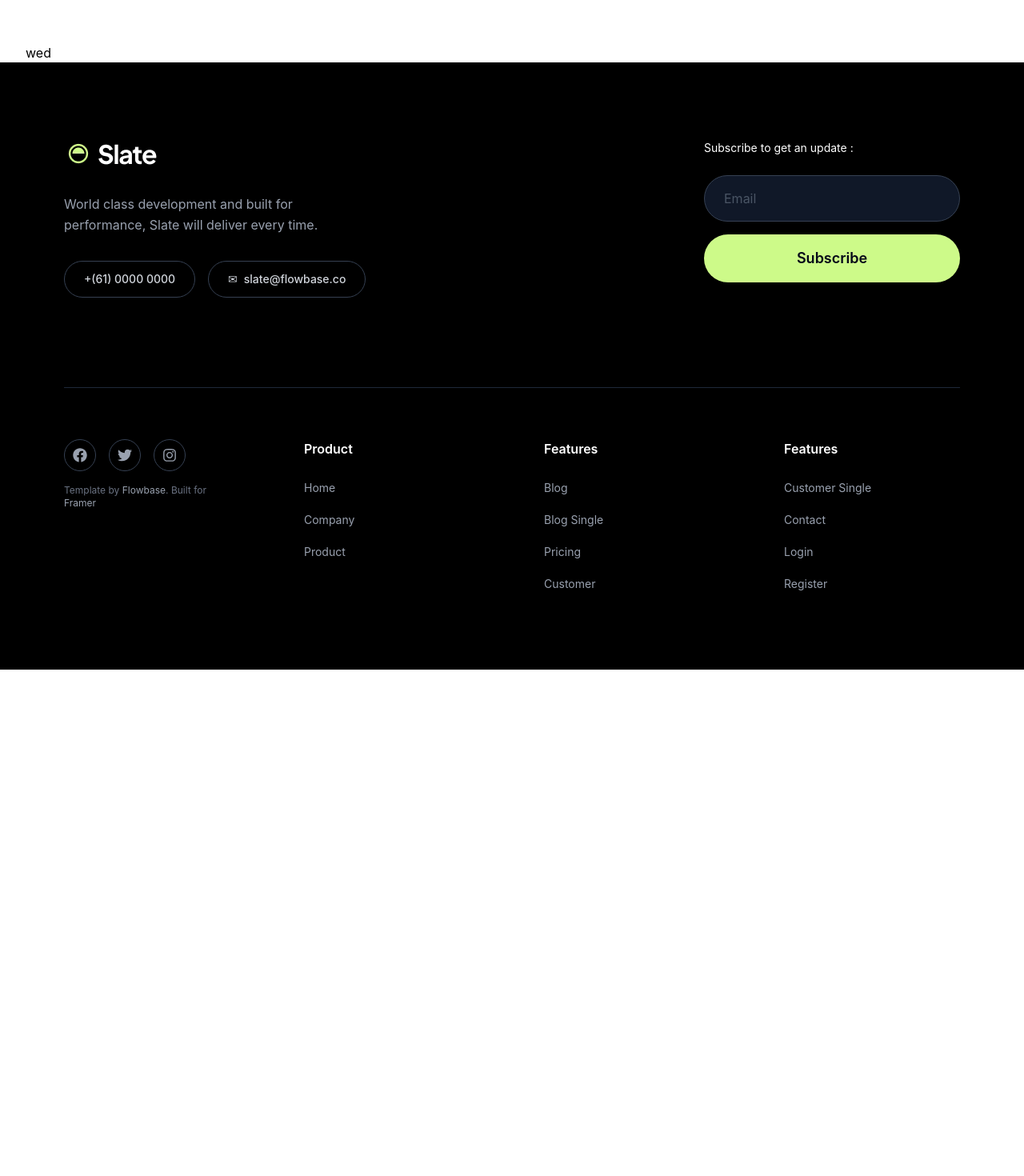
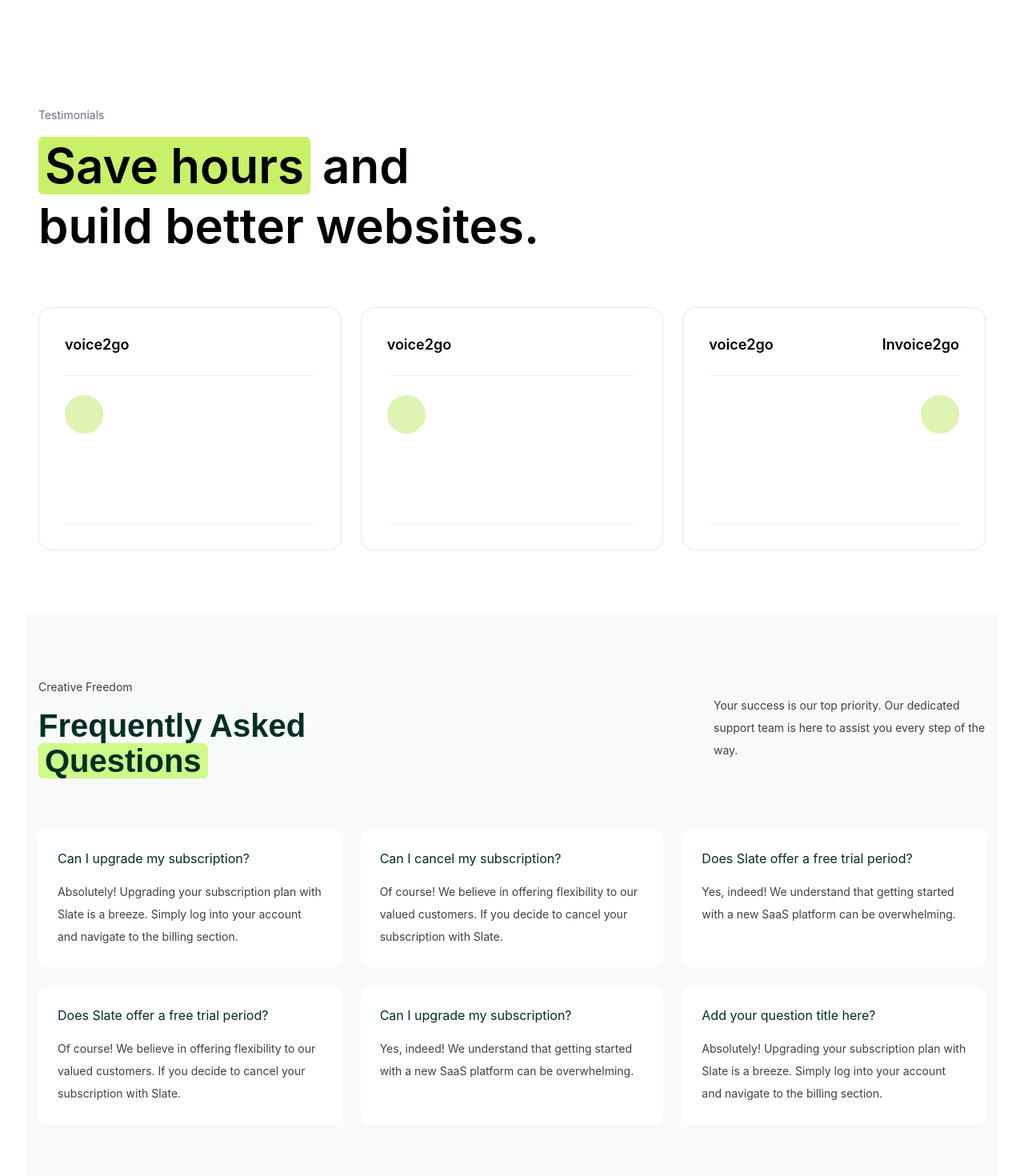
Before and after one commit to afsarRiyad/Group-Project, a React (Vite) app: page / in a window 1280 px wide. Shown: the part 3520-4990 px from the top of the page at 80% size. Before the commit the page ends 4357 px from the top, so only its background shows below. Built offline with nearby package versions, Linux system fonts and the light colour scheme; a web font is replaced by a local one.

Commit message:
all section done

```diff
--- /dev/null
+++ b/src/components/Home/Frequently.jsx
@@ -0,0 +1,93 @@
+import React from 'react'
+import Container from '../layouts/Container'
+
+const Frequently = () => {
+  return (
+    <>
+    <Container>
+        <div className="py-20 bg-[#F8FAF9] mb-30">
+            <div className="max-w-[1320px] mx-auto px-4">
+                <div className="flex flex-col lg:flex-row justify-between items-start lg:items-center mb-16 gap-8">
+                <div>
+                    <p className="font-inter text-[14px] text-[#3C4049] mb-4">
+                    Creative Freedom
+                    </p>
+
+                    <h2 className="font-archivo text-[40px] leading-[110%] text-[#002E25] font-semibold">
+                    Frequently Asked
+                    <br />
+                    <span className="bg-[#CDFA89] px-2 rounded-md">
+                        Questions
+                    </span>
+                    </h2>
+                </div>
+                <p className="font-inter text-[14px] text-[#3C4049] max-w-[340px] leading-7">
+                Your success is our top priority. Our dedicated support team is here
+                to assist you every step of the way.
+                </p>
+                </div>
+                <div className="grid grid-cols-1 md:grid-cols-2 lg:grid-cols-3 gap-6">
+                <div className="bg-white rounded-xl p-6">
+                    <h3 className="font-inter text-[16px] text-[#002E25] mb-4">
+                    Can I upgrade my subscription?
+                    </h3>
+                    <p className="font-inter text-[14px] text-[#3C4049] leading-7">
+                    Absolutely! Upgrading your subscription plan with Slate is a breeze.
+                    Simply log into your account and navigate to the billing section.
+                    </p>
+                </div>
+                <div className="bg-white rounded-xl p-6">
+                    <h3 className="font-inter text-[16px] text-[#002E25] mb-4">
+                    Can I cancel my subscription?
+                    </h3>
+                    <p className="font-inter text-[14px] text-[#3C4049] leading-7">
+                    Of course! We believe in offering flexibility to our valued
+                    customers. If you decide to cancel your subscription with Slate.
+                    </p>
+                </div>
+                <div className="bg-white rounded-xl p-6">
+                    <h3 className="font-inter text-[16px] text-[#002E25] mb-4">
+                    Does Slate offer a free trial period?
+                    </h3>
+                    <p className="font-inter text-[14px] text-[#3C4049] leading-7">
+                    Yes, indeed! We understand that getting started with a new SaaS
+                    platform can be overwhelming.
+                    </p>
+                </div>
+                <div className="bg-white rounded-xl p-6">
+                    <h3 className="font-inter text-[16px] text-[#002E25] mb-4">
+                    Does Slate offer a free trial period?
+                    </h3>
+
+                    <p className="font-inter text-[14px] text-[#3C4049] leading-7">
+                    Of course! We believe in offering flexibility to our valued
+                    customers. If you decide to cancel your subscription with Slate.
+                    </p>
+                </div>
+                <div className="bg-white rounded-xl p-6">
+                    <h3 className="font-inter text-[16px] text-[#002E25] mb-4">
+                    Can I upgrade my subscription?
+                    </h3>
+                    <p className="font-inter text-[14px] text-[#3C4049] leading-7">
+                    Yes, indeed! We understand that getting started with a new SaaS
+                    platform can be overwhelming.
+                    </p>
+                </div>
+                <div className="bg-white rounded-xl p-6">
+                    <h3 className="font-inter text-[16px] text-[#002E25] mb-4">
+                    Add your question title here?
+                    </h3>
+                    <p className="font-inter text-[14px] text-[#3C4049] leading-7">
+                    Absolutely! Upgrading your subscription plan with Slate is a breeze.
+                    Simply log into your account and navigate to the billing section.
+                    </p>
+                </div>
+                </div>
+            </div>
+        </div>
+    </Container>
+    </>
+  )
+}
+
+export default Frequently
--- /dev/null
+++ b/src/components/Home/Testimonials.jsx
@@ -0,0 +1,70 @@
+import React from 'react'
+import Container from '../layouts/Container'
+
+
+const Testimonials = () => {
+  return (
+    <>
+    <Container>
+        <div className="py-20">
+        <div className="max-w-7xl mx-auto px-4">
+          <div className="mb-16">
+            <p className="text-sm text-gray-500 mb-4">Testimonials</p>
+            <h2 className="text-4xl md:text-6xl font-semibold leading-tight">
+              <span className="bg-[#C8F169] px-2 rounded-md">
+                Save hours
+              </span>{" "}
+              and
+              <br />
+              build better websites.
+            </h2>
+          </div>
+          <div className="grid grid-cols-1 md:grid-cols-2 lg:grid-cols-3 gap-6">
+
+            <div className="border border-gray-200 rounded-2xl p-8">
+              <h4 className="font-semibold text-lg">voice2go</h4>
+
+              <div className="border-t border-gray-100 my-6"></div>
+
+              <div className="w-12 h-12 rounded-full bg-[#DDF4B2]"></div>
+
+              <div className="h-28"></div>
+
+              <div className="border-t border-gray-100"></div>
+            </div>
+            <div className="border border-gray-200 rounded-2xl p-8">
+              <h4 className="font-semibold text-lg">voice2go</h4>
+
+              <div className="border-t border-gray-100 my-6"></div>
+
+              <div className="w-12 h-12 rounded-full bg-[#DDF4B2]"></div>
+
+              <div className="h-28"></div>
+
+              <div className="border-t border-gray-100"></div>
+            </div>
+            <div className="border border-gray-200 rounded-2xl p-8">
+              <div className="flex justify-between items-center">
+                <h4 className="font-semibold text-lg">voice2go</h4>
+                <h4 className="font-semibold text-lg">Invoice2go</h4>
+              </div>
+
+              <div className="border-t border-gray-100 my-6"></div>
+
+              <div className="flex justify-end">
+                <div className="w-12 h-12 rounded-full bg-[#DDF4B2]"></div>
+              </div>
+
+              <div className="h-28"></div>
+
+              <div className="border-t border-gray-100"></div>
+            </div>
+          </div>
+        </div>
+        </div>
+    </Container>
+    </>
+  )
+}
+
+export default Testimonials
--- a/src/components/Proposition.jsx
+++ b/src/components/Proposition.jsx
@@ -14,7 +14,6 @@ import Container from "./layouts/Container";
 const Proposition = () => {
   return (
     <Container className="container bg-white">
-        {/* Passion */}
         <div className="grid grid-cols-4 my-25">
             <div className="">
                 <div className="flex">
@@ -61,7 +60,6 @@ const Proposition = () => {
                 </div>
             </div>
         </div>
-        {/* Slate journey */}
         <div className="flex justify-between py-30">
             <div className="">
                 <p className="primaryTxt font-medium">Creative Freedom</p>
@@ -80,7 +78,6 @@ const Proposition = () => {
                 <img src={performance} alt="performance" />
             </div>
         </div>
-        {/* productivity */}
         <div className="bg-[#F6F7F8] w-full rounded-2xl">
             <div className="py-22 px-25 flex justify-between items-center">
                 <div className="pr-40">
@@ -95,7 +92,6 @@ const Proposition = () => {
                 </div>
             </div>
         </div>
-        {/* social media */}
         <div className="grid grid-cols-3 mb-25 mt-8 gap-8">
             <div className="p-8 border border-[#EBECEF] rounded-bl-2xl rounded-md">
                 <div className="flex justify-between items-baseline">
--- a/src/components/layouts/Testimonials.jsx
+++ /dev/null
@@ -1,14 +0,0 @@
-import React from 'react'
-import Container from './Container'
-
-const Testimonials = () => {
-  return (
-    <>
-    <Container>
-        <div>wed</div>
-    </Container>
-    </>
-  )
-}
-
-export default Testimonials
--- a/src/pages/Home.jsx
+++ b/src/pages/Home.jsx
@@ -3,7 +3,9 @@ import OurBlogs from '../components/Home/OurBlogs'
 import StrategicChoice from '../components/Home/StrategicChoice'
 import Customers from '../components/Home/Customers'
 import Productivity from '../components/layouts/Productivity'
-import Testimonials from '../components/layouts/Testimonials'
+import Testimonials from '../components/Home/Testimonials'
+import Frequently from '../components/Home/Frequently'
+
 
 const Home = () => {
   return (
@@ -13,6 +15,7 @@ const Home = () => {
        <Customers/>
        <Productivity/>
        <Testimonials/>
+       <Frequently/>
     </>
   )
 }
```
